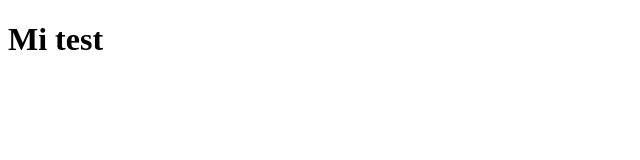
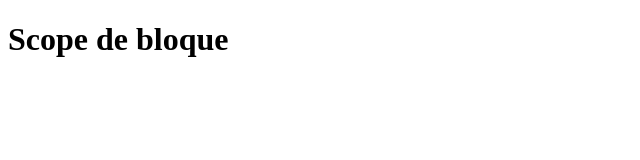
Before and after one commit to RatonEMN/MyProjectsJS, a website: page 01. Fundamentos/AmbitosDeBloque.html in a window 1280 px wide. Shown: the whole page, without its empty margins (0-640 px from the left). Drawn offline with Linux system fonts and the light colour scheme.

Commit message:
Se cambio el titulo

```diff
--- a/01. Fundamentos/AmbitosDeBloque.html
+++ b/01. Fundamentos/AmbitosDeBloque.html
@@ -3,11 +3,11 @@
   <head>
     <meta charset="UTF-8" />
     <meta name="viewport" content="width=device-width,initial-scale=1.0" />
-    <title>Mis tests</title>
+    <title>Ambito de bloque</title>
   </head>
 
   <body>
-    <h1>Mi test</h1>
+    <h1>Scope de bloque</h1>
 
     <script>
 
```
